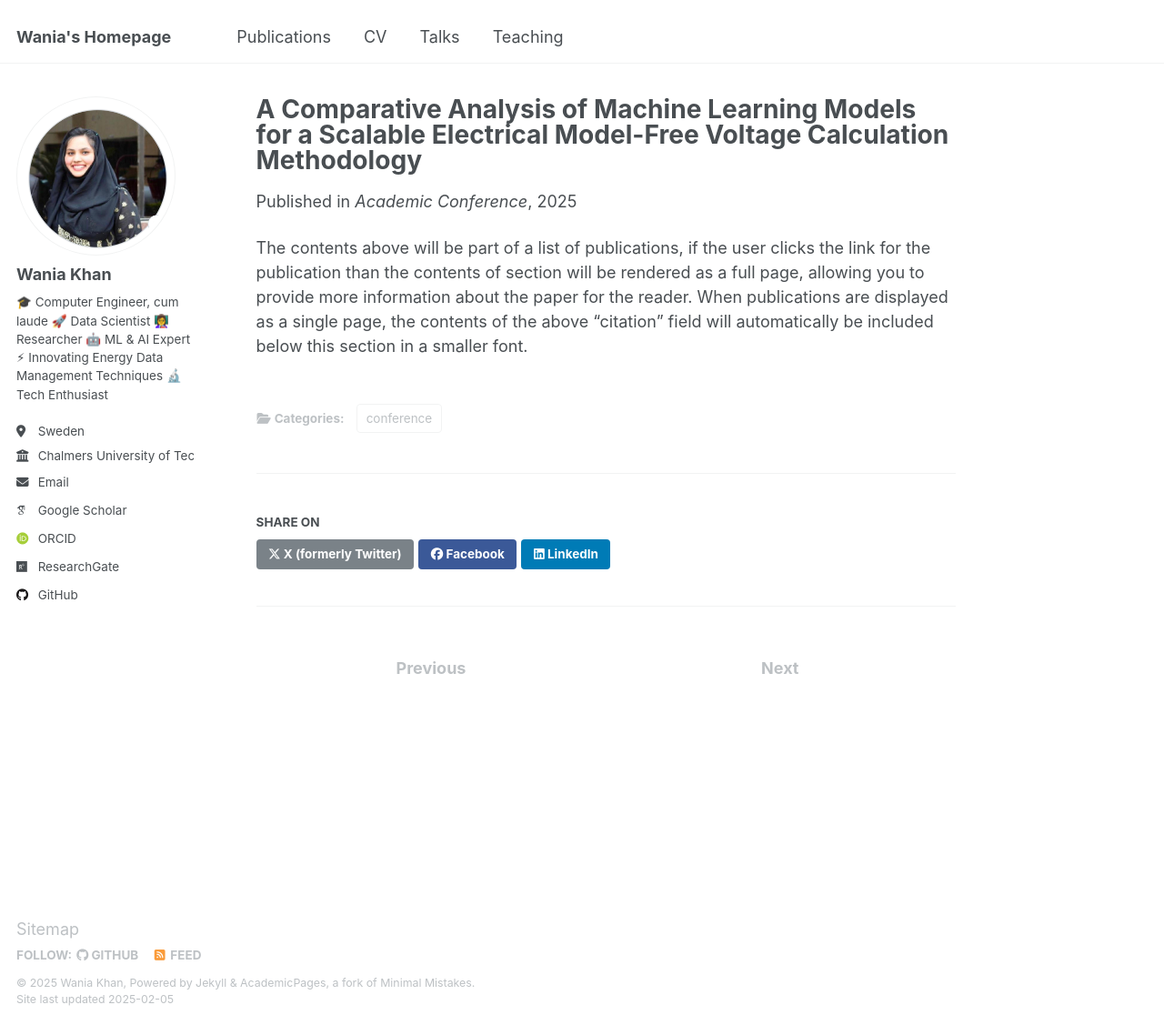
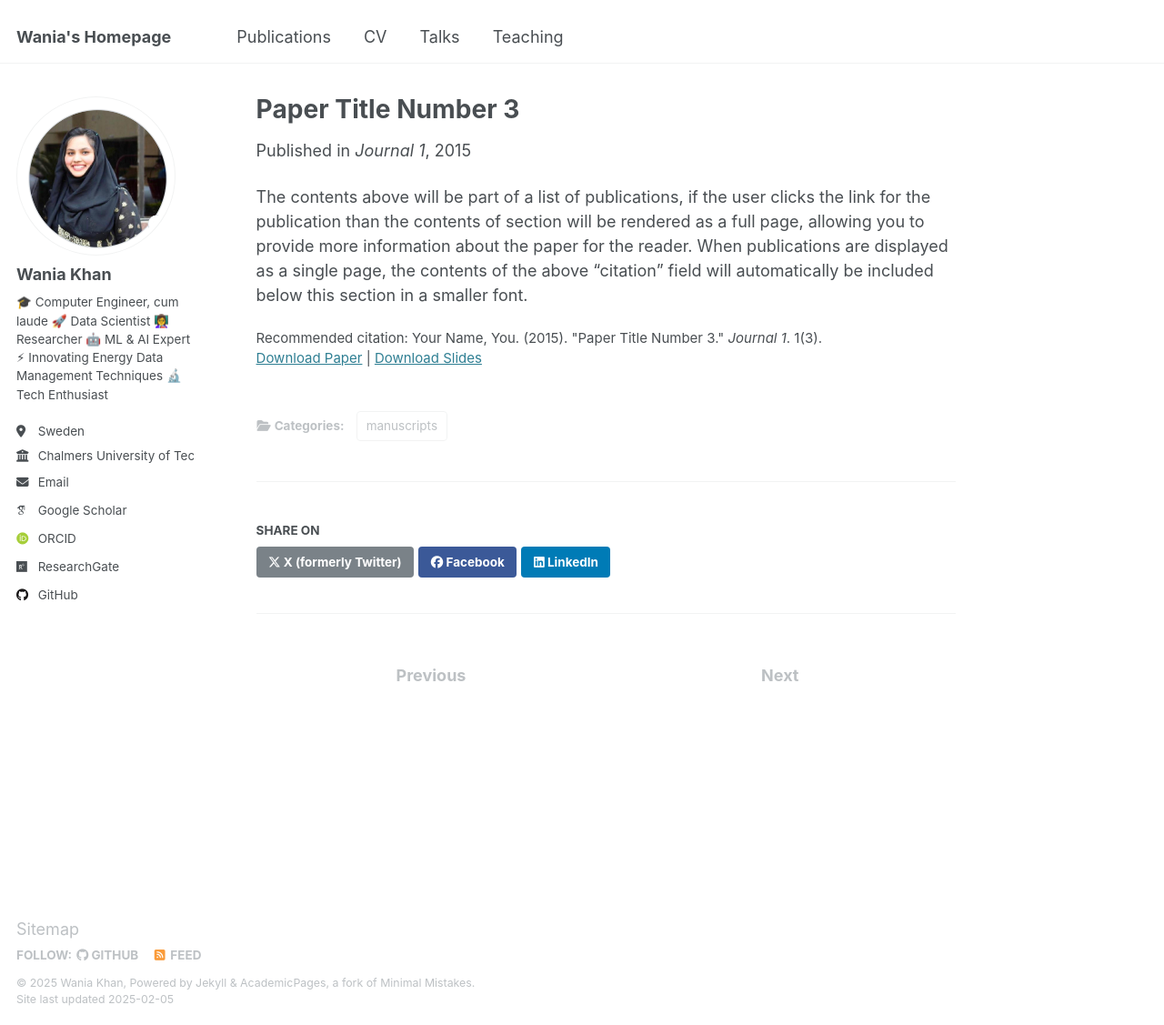
Before and after one commit to WaniaKhance/WaniaKhan-Profile, a Jekyll site: the page built from _publications/2015-10-01-paper-title-number-3.md, in a window 1280 px wide and 1127 px high. Shown: the whole window at 91% size. Built offline with Jekyll 4.4.1, drawn with Linux system fonts in a browser that asks for light colours; some web fonts are replaced.

Commit message:
Update 2015-10-01-paper-title-number-3.md

```diff
--- a/_publications/2015-10-01-paper-title-number-3.md
+++ b/_publications/2015-10-01-paper-title-number-3.md
@@ -1,14 +1,14 @@
 ---
-title: "A Comparative Analysis of Machine Learning Models for a Scalable Electrical Model-Free Voltage Calculation Methodology"
+title: "Paper Title Number 3"
 collection: publications
-category: conference
-#permalink: /publication/2015-10-01-paper-title-number-3
-excerpt: 'This paper presents a methodology to capture the underlying relationships among historical smart meter data (P, Q, and V) and the corresponding low-voltage (LV) network. The research include a comprehensive analysis and comparison of three machine learning (ML) models: Random Forest Regression, XGBoost, and Artificial Neural Networks (ANN).'
-date: 2025-02-28
-venue: 'Academic Conference'
-#slidesurl: 'http://academicpages.github.io/files/slides3.pdf'
-paperurl: 'Ready for submission'
-#citation: 'Your Name, You. (2015). &quot;Paper Title Number 3.&quot; <i>Journal 1</i>. 1(3).'
+category: manuscripts
+permalink: /publication/2015-10-01-paper-title-number-3
+excerpt: 'This paper is about the number 3. The number 4 is left for future work.'
+date: 2015-10-01
+venue: 'Journal 1'
+slidesurl: 'http://academicpages.github.io/files/slides3.pdf'
+paperurl: 'http://academicpages.github.io/files/paper3.pdf'
+citation: 'Your Name, You. (2015). &quot;Paper Title Number 3.&quot; <i>Journal 1</i>. 1(3).'
 ---
 
 The contents above will be part of a list of publications, if the user clicks the link for the publication than the contents of section will be rendered as a full page, allowing you to provide more information about the paper for the reader. When publications are displayed as a single page, the contents of the above "citation" field will automatically be included below this section in a smaller font.
```
